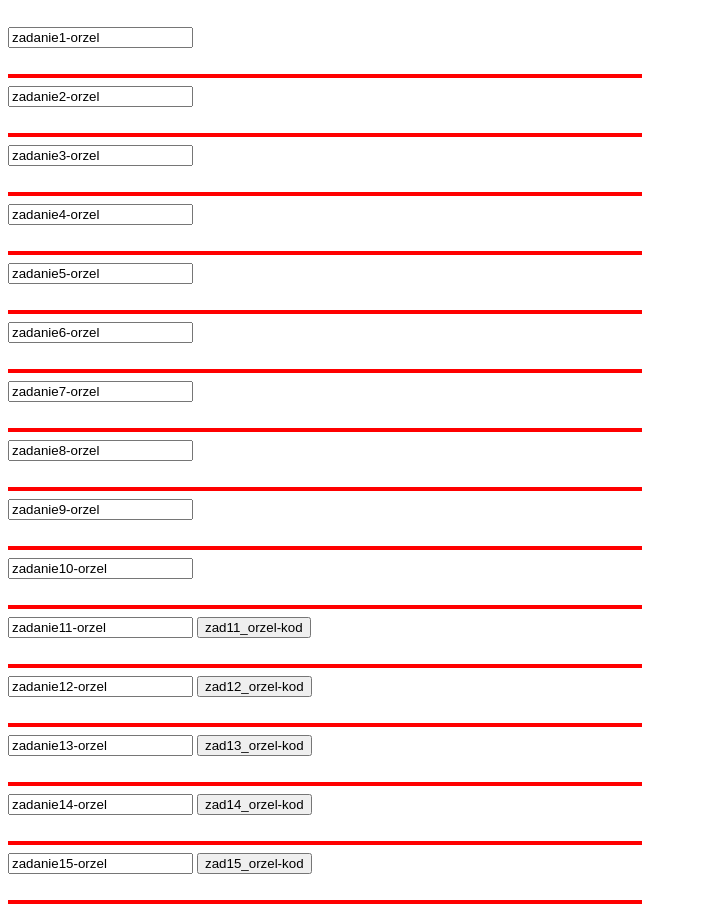
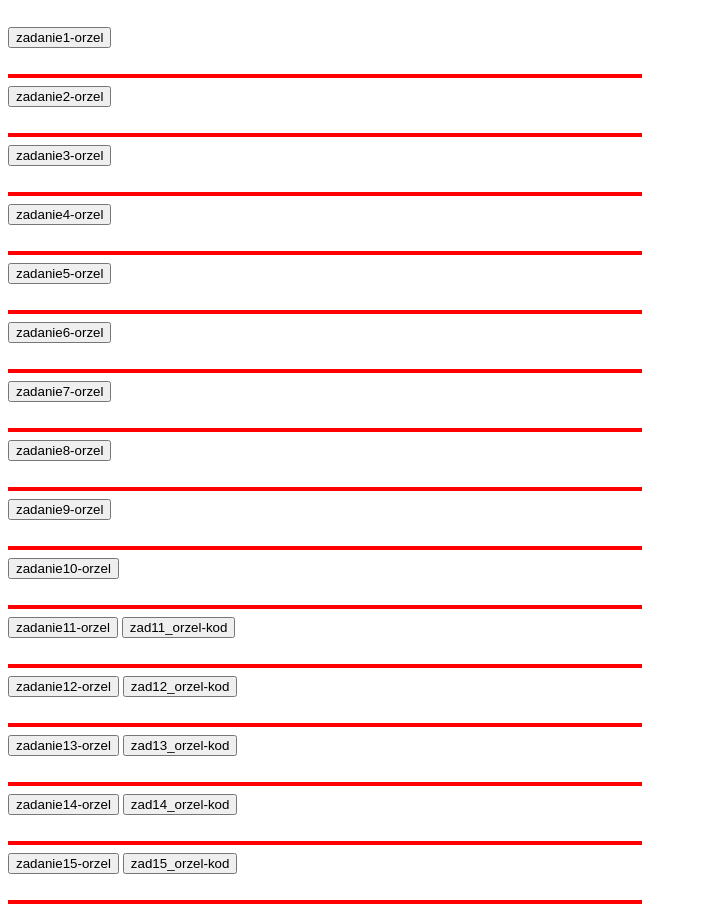
Before and after one commit to Pogi987/javascript, a plain HTML site: page index.html in a window 1280 px wide. Shown: the part 45-952 px from the top of the page, without its empty margins (0-727 px from the left). Drawn offline with Linux system fonts and the light colour scheme.

Commit message:
Update index.html

```diff
--- a/index.html
+++ b/index.html
@@ -107,42 +107,42 @@ function okno_zamknij()
 <body>
      <p style="color: red;font-size: 30px;">Szkielet zaliczeniowy JavaScript Paweł Orzeł Klasa 3F</p>
    <form>
-        <input type="button_z1" name="zadanie1" value="zadanie1-orzel" onclick="WinOpen_z1(' ')"><br><br>
+        <input type="button" name="zadanie1" value="zadanie1-orzel" onclick="WinOpen_z1(' ')"><br><br>
           <HR SIZE=4 WIDTH=50% ALIGN=LEFT COLOR=red>
-        <input type="button_z2" name="zadanie2" value="zadanie2-orzel" onclick="WinOpen_z2(' ')"> <br><br>
+        <input type="button" name="zadanie2" value="zadanie2-orzel" onclick="WinOpen_z2(' ')"> <br><br>
           <HR SIZE=4 WIDTH=50% ALIGN=LEFT COLOR=red>
-        <input type="button_z3" name="zadanie3" value="zadanie3-orzel" onclick="WinOpen_z3(' ')"> <br><br>
+        <input type="button" name="zadanie3" value="zadanie3-orzel" onclick="WinOpen_z3(' ')"> <br><br>
           <HR SIZE=4 WIDTH=50% ALIGN=LEFT COLOR=red>
-        <input type="button_z4" name="zadanie4" value="zadanie4-orzel" onclick="WinOpen_z4(' ')"> <br><br>
+        <input type="button" name="zadanie4" value="zadanie4-orzel" onclick="WinOpen_z4(' ')"> <br><br>
           <HR SIZE=4 WIDTH=50% ALIGN=LEFT COLOR=red>
-        <input type="button_z5" name="zadanie5" value="zadanie5-orzel" onclick="WinOpen_z5(' ')"> <br><br>
+        <input type="button" name="zadanie5" value="zadanie5-orzel" onclick="WinOpen_z5(' ')"> <br><br>
           <HR SIZE=4 WIDTH=50% ALIGN=LEFT COLOR=red>
-        <input type="button_z6" name="zadanie6" value="zadanie6-orzel" onclick="WinOpen_z6(' ')"> <br><br>
+        <input type="button" name="zadanie6" value="zadanie6-orzel" onclick="WinOpen_z6(' ')"> <br><br>
           <HR SIZE=4 WIDTH=50% ALIGN=LEFT COLOR=red>
-        <input type="button_z7" name="zadanie7" value="zadanie7-orzel" onclick="WinOpen_z7(' ')"> <br><br>
+        <input type="button" name="zadanie7" value="zadanie7-orzel" onclick="WinOpen_z7(' ')"> <br><br>
           <HR SIZE=4 WIDTH=50% ALIGN=LEFT COLOR=red>
-        <input type="button_z8" name="zadanie8" value="zadanie8-orzel" onclick="WinOpen_z8(' ')"> <br><br>
+        <input type="button" name="zadanie8" value="zadanie8-orzel" onclick="WinOpen_z8(' ')"> <br><br>
           <HR SIZE=4 WIDTH=50% ALIGN=LEFT COLOR=red>
-        <input type="button_z9" name="zadanie9" value="zadanie9-orzel" onclick="WinOpen_z9(' ')"> <br><br>
+        <input type="button" name="zadanie9" value="zadanie9-orzel" onclick="WinOpen_z9(' ')"> <br><br>
           <HR SIZE=4 WIDTH=50% ALIGN=LEFT COLOR=red>
-        <input type="button_z10" name="zadanie10" value="zadanie10-orzel" onclick="WinOpen_z10(' ')"> <br><br>
+        <input type="button" name="zadanie10" value="zadanie10-orzel" onclick="WinOpen_z10(' ')"> <br><br>
           <HR SIZE=4 WIDTH=50% ALIGN=LEFT COLOR=red>
-        <input type="button_z11" name="zadanie11" value="zadanie11-orzel" onclick="WinOpen_z11(' ')">
+        <input type="button" name="zadanie11" value="zadanie11-orzel" onclick="WinOpen_z11(' ')">
         <input type="button" name="zadanie11kod" value="zad11_orzel-kod" onclick="WinOpen_z11kod()"> <br><br>
           <HR SIZE=4 WIDTH=50% ALIGN=LEFT COLOR=red>
-        <input type="button_z12" name="zadanie12" value="zadanie12-orzel" onclick="WinOpen_z12(' ')">
+        <input type="button" name="zadanie12" value="zadanie12-orzel" onclick="WinOpen_z12(' ')">
         <input type="button" name="zadanie12kod" value="zad12_orzel-kod" onclick="WinOpen_z12kod()"><br><br>
           <HR SIZE=4 WIDTH=50% ALIGN=LEFT COLOR=red>
-        <input type="button_z13" name="zadanie13" value="zadanie13-orzel" onclick="WinOpen_z13(' ')">
+        <input type="button" name="zadanie13" value="zadanie13-orzel" onclick="WinOpen_z13(' ')">
         <input type="button" name="zadanie13kod" value="zad13_orzel-kod" onclick="WinOpen_z13kod()"><br><br>
           <HR SIZE=4 WIDTH=50% ALIGN=LEFT COLOR=red>
-        <input type="button_z14" name="zadanie14" value="zadanie14-orzel" onclick="WinOpen_z14(' ')">
+        <input type="button" name="zadanie14" value="zadanie14-orzel" onclick="WinOpen_z14(' ')">
         <input type="button" name="zadanie14kod" value="zad14_orzel-kod" onclick="WinOpen_z14kod()"><br><br>
           <HR SIZE=4 WIDTH=50% ALIGN=LEFT COLOR=red>
-        <input type="button_z15" name="zadanie15" value="zadanie15-orzel" onclick="WinOpen_z15(' ')">
+        <input type="button" name="zadanie15" value="zadanie15-orzel" onclick="WinOpen_z15(' ')">
         <input type="button" name="zadanie15kod" value="zad15_orzel-kod" onclick="WinOpen_z15kod()"><br><br>
           <HR SIZE=4 WIDTH=50% ALIGN=LEFT COLOR=red>
-        <input type="button_z16" name="zadanie16" value="zadanie16-orzel" onclick="WinOpen_z16(' ')">
+        <input type="button" name="zadanie16" value="zadanie16-orzel" onclick="WinOpen_z16(' ')">
         <input type="button" name="zadanie16kod" value="zad16_orzel-kod" onclick="WinOpen_z16kod()"><br><br>
           <HR SIZE=4 WIDTH=50% ALIGN=LEFT COLOR=red>
          <input type="button" name="zadanie17kod" value="zad17_orzel-kod" onclick="WinOpen_z14kod()"><br><br>
```
